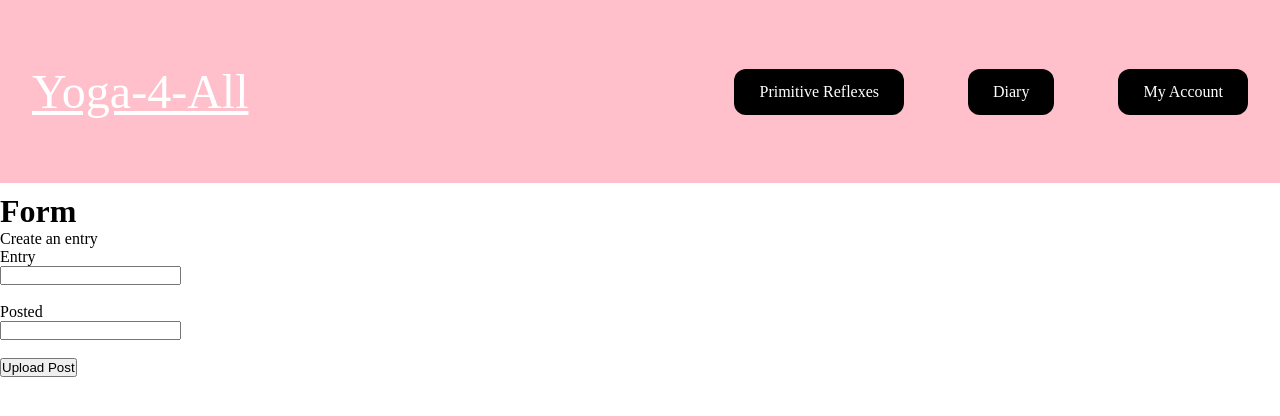
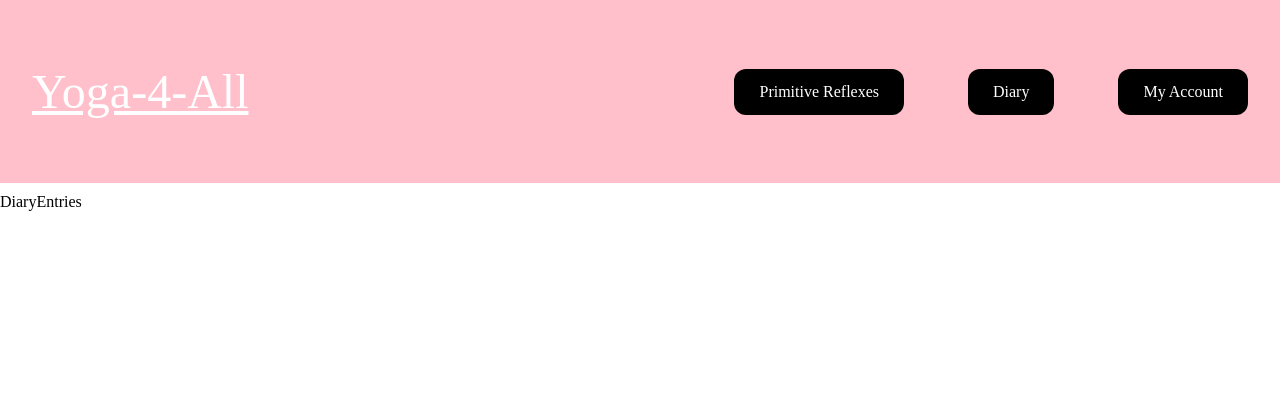
Before and after one commit to chemille/frontend-yoga-4-all, a React (Create React App) app: page /diary in a window 1280 px wide. Shown: the top 416 px of the page. Built offline with nearby package versions, Linux system fonts and the light colour scheme; a web font is replaced by a local one.

Commit message:
moved DiaryEntries to pages folder and moved DiaryForm to components folder

```diff
--- a/src/App.tsx
+++ b/src/App.tsx
@@ -2,7 +2,7 @@ import { BrowserRouter, Route, Switch } from "react-router-dom";
 import { NavBar } from "./Navbar";
 import { Reflex } from "./pages/Reflex";
 import { MyAccount } from "./pages/MyAccount";
-import { DiaryForm } from "./pages/DiaryForm";
+import { DiaryEntries } from "./pages/DiaryEntries";
 import Home from "./components/Home";
 
 export function App() {
@@ -23,7 +23,7 @@ export function App() {
             <MyAccount />
           </Route>
           <Route path="/diary">
-            <DiaryForm />
+            <DiaryEntries />
           </Route>
         </Switch>
       </BrowserRouter>
--- a/src/components/DiaryEntries.tsx
+++ b/src/pages/DiaryEntries.tsx
@@ -1,10 +1,8 @@
 // do we make the axios calls for submitting the diary form here?
 import React from 'react'
 
-const DiaryEntries = () => {
+export function DiaryEntries() {
     return (
     <div>DiaryEntries</div>
     )
 }
-
-export default DiaryEntries
```
Also changed, not shown: src/components/DiaryForm.tsx (renamed from src/pages/DiaryForm.tsx).
